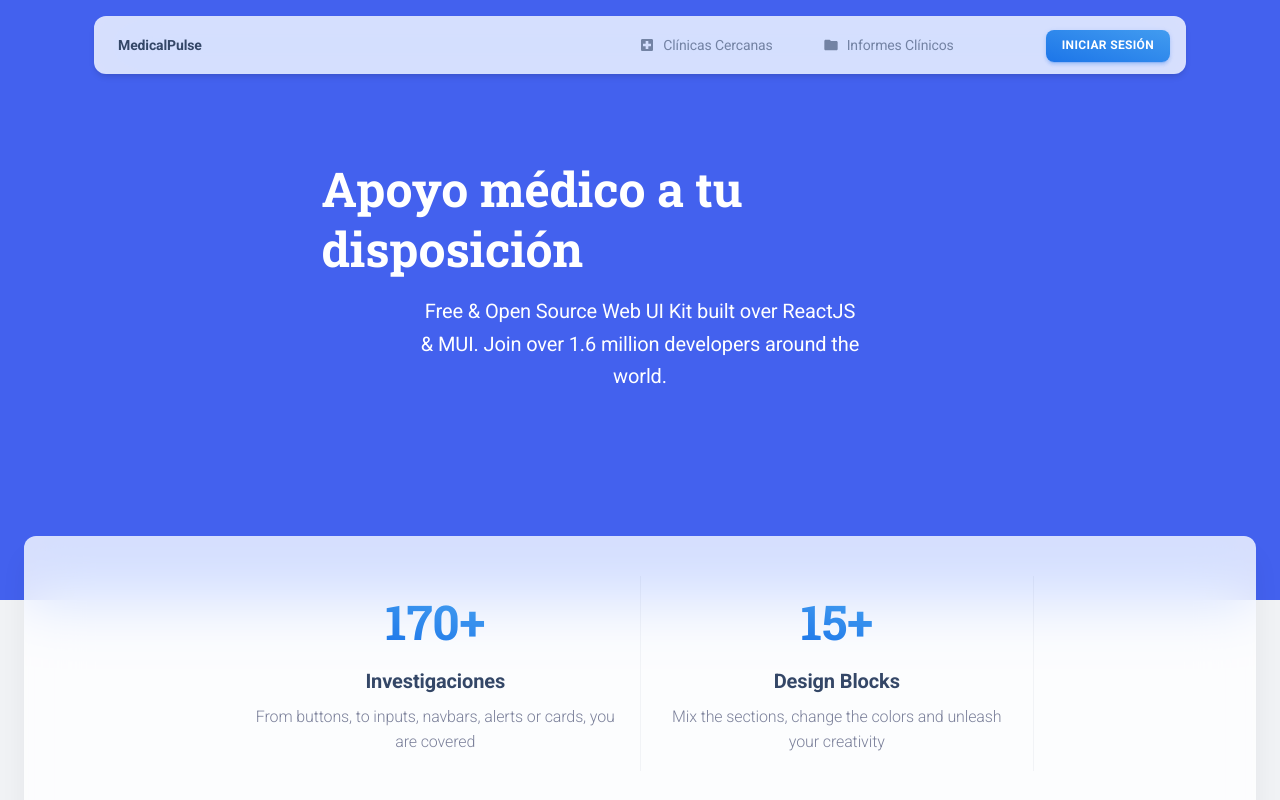
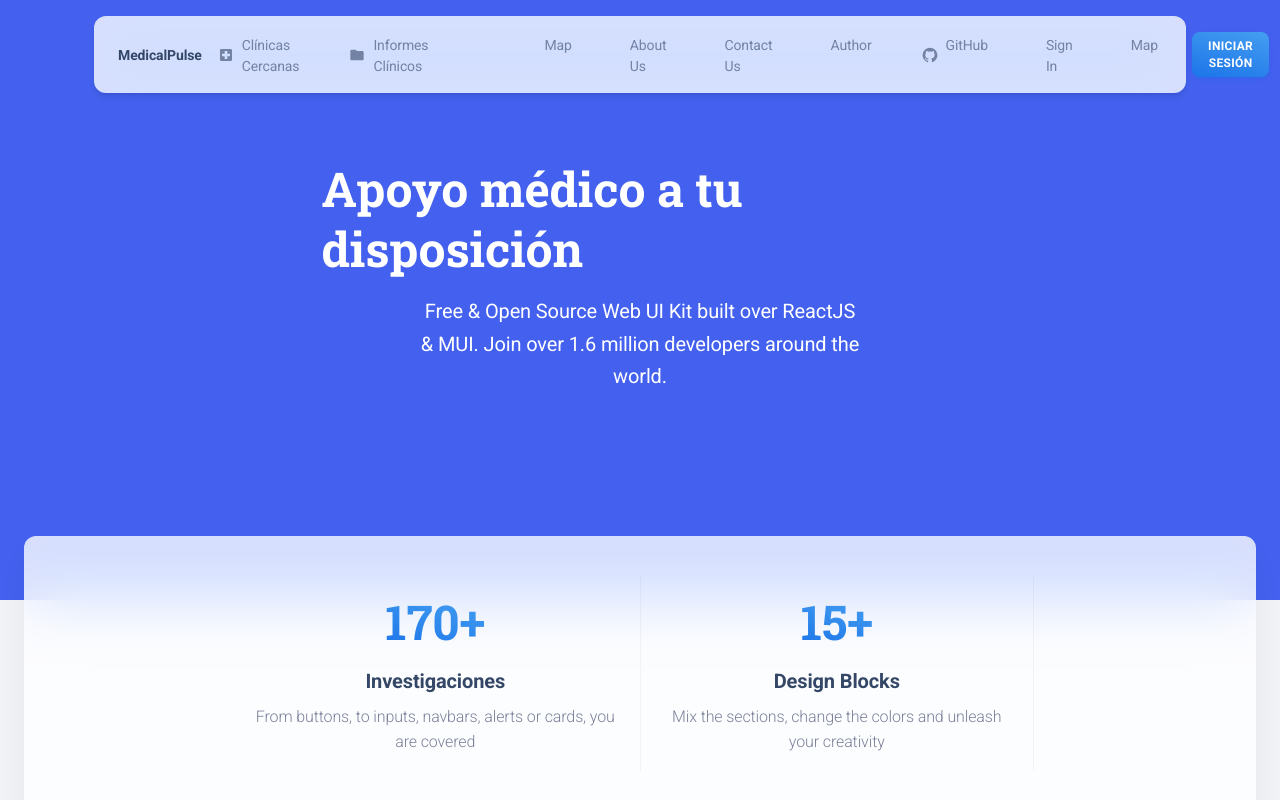
Before and after one commit to Agles-Av/chaqutonsito, a React (Create React App) app: page /presentation in a window 1280 px wide. Shown: the top 800 px of the page. Built offline with nearby package versions, Linux system fonts and the light colour scheme.

Commit message:
[FIX] Solucion de un conflictto

```diff
--- a/src/routes.js
+++ b/src/routes.js
@@ -66,6 +66,45 @@ const routes = [
     route: "/pages/authentication/sign-in",
     component: <SignIn />,
   },
+  {
+    name: "map",
+    route: "/pages/landing-pages/map",
+    component: <Map />,
+  },
+  {
+    name: "about us",
+    route: "/pages/landing-pages/about-us",
+    component: <AboutUs />,
+  },
+  {
+    name: "contact us",
+    route: "/pages/landing-pages/contact-us",
+    component: <ContactUs />,
+  },
+  {
+    name: "author",
+    route: "/pages/landing-pages/author",
+    component: <Author />,
+  },
+  {
+    name: "GitHub",
+    icon: <GitHubIcon />,
+    href: "https://www.github.com/creativetimofficial/material-kit-react",
+  },
+
+  {
+    name: "Sign In",
+    route: "/pages/authentication/sign-in",
+    component: <SignIn />,
+  },
+
+  {
+    name: "Map",
+    route: "/pages/landing-pages/map",
+    component: <Map />,
+  },
+
+
 ];
 
 export default routes;
```
